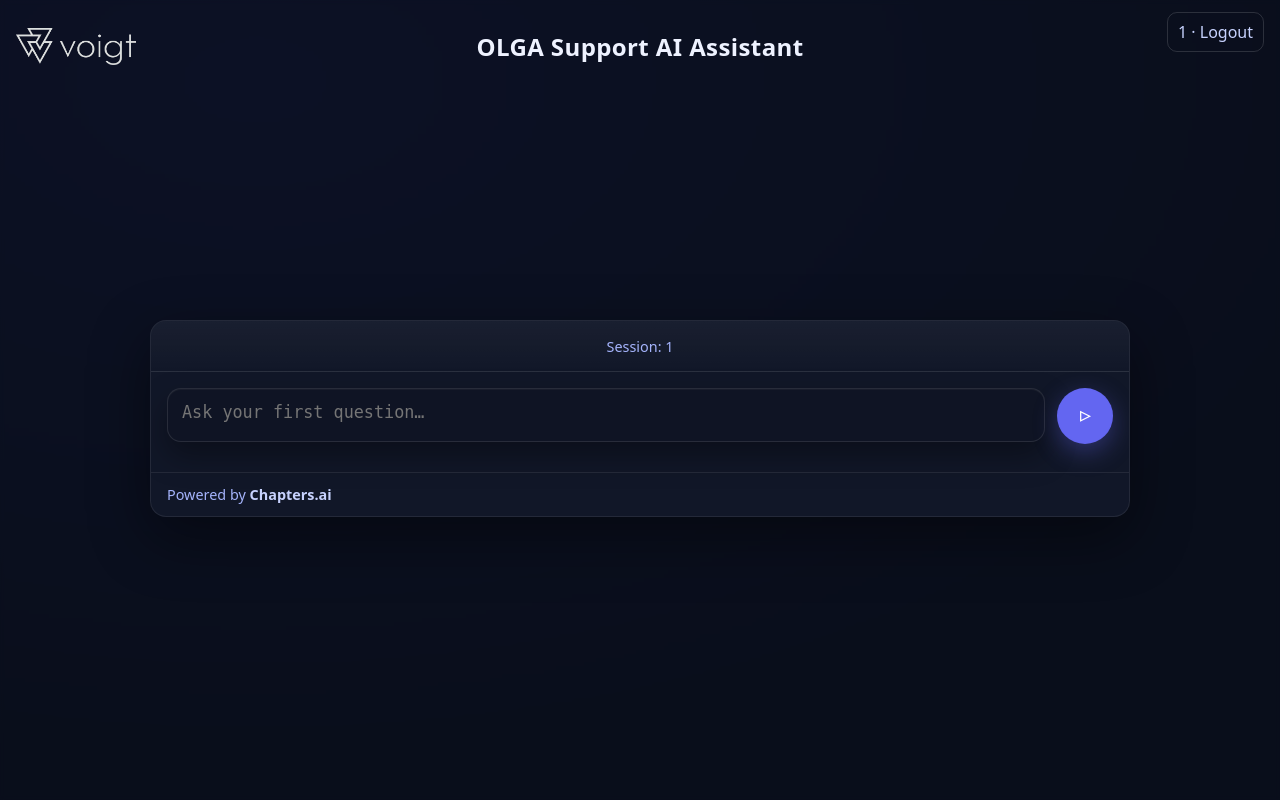
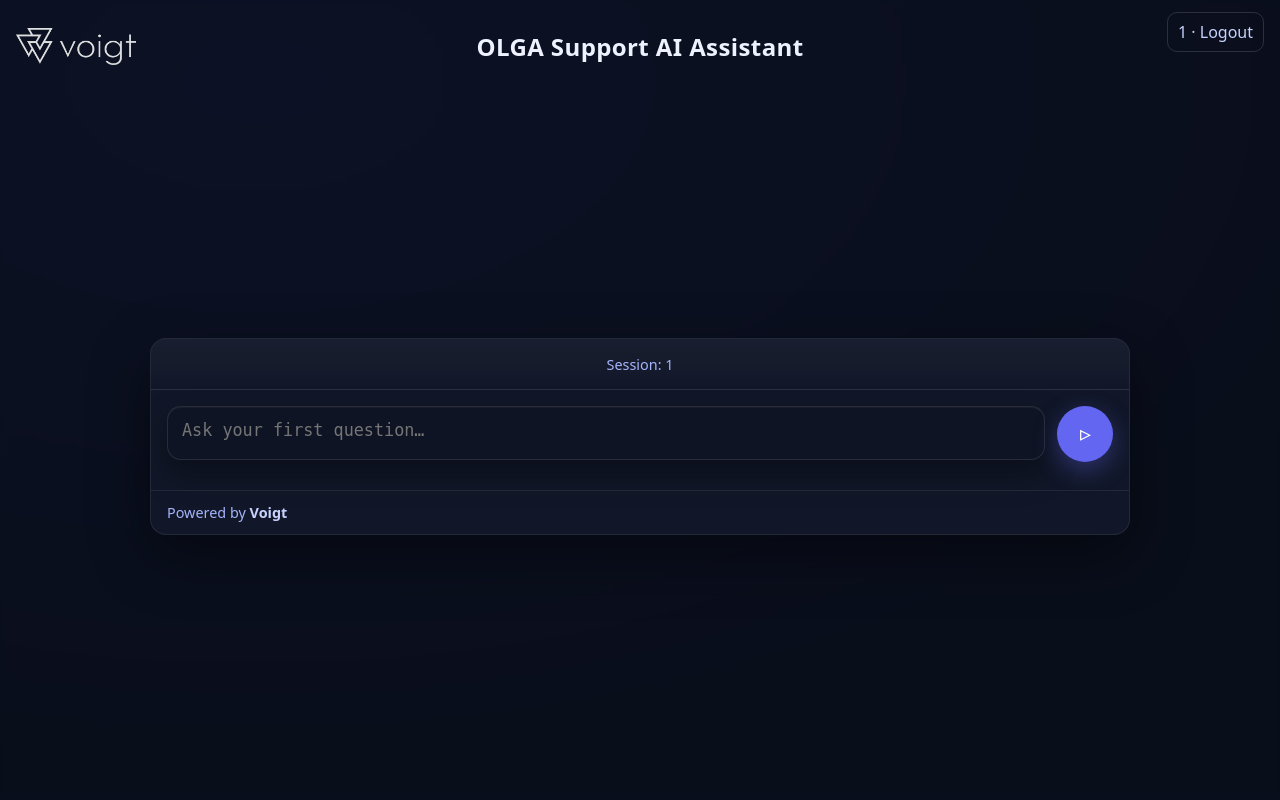
Before and after one commit to Thariq-Ali/Voigt-Support, a Flask app: template templates/chat.html in a window 1280 px wide. Run offline with Flask 3, Linux system fonts and the light colour scheme; the visitor is signed in with stand-in values (Sample User, id 1); the template is opened without the code that fills it: most values are stand-ins (such as "Sample title", 1, 10 or a date in 2020); some libraries are stand-ins or nearby versions.

Commit message:
Update chat.html

```diff
--- a/templates/chat.html
+++ b/templates/chat.html
@@ -62,7 +62,7 @@
       </div>
     </div>
     <div class="footer">
-      <span class="muted">Powered by <a href="https://www.linkedin.com/in/mohammed-thariq/" target="_blank" rel="noopener noreferrer"><strong>Chapters.ai</strong></a></span>
+      <span class="muted">Powered by <a href="https://voigtsoftware.com/en/home/" target="_blank" rel="noopener noreferrer"><strong>Voigt</strong></a></span>
       <button id="newSession" class="cta-new" hidden><span class="dot"></span> Ask new question</button>
     </div>
   </div>
```
